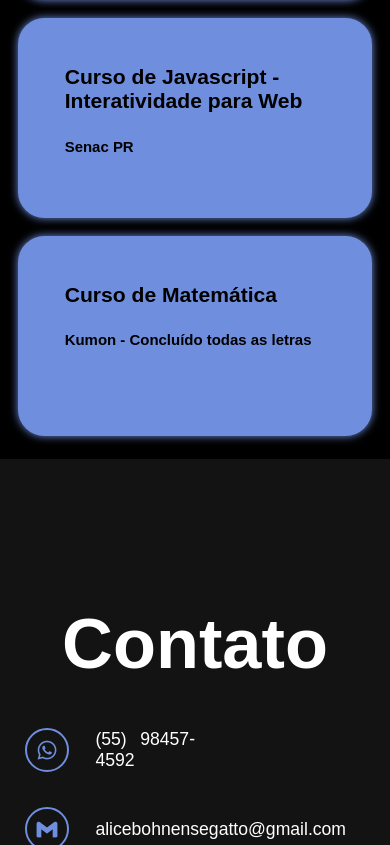
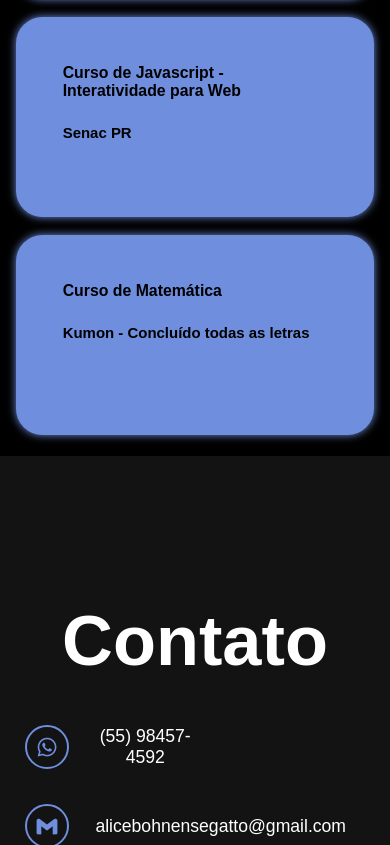
Before and after one commit to alicebsegatto/portfolio, a plain HTML site: page index.html in a window 390 px wide. Shown: the part 3180-4025 px from the top of the page. Drawn offline with nearby package versions, Linux system fonts and the light colour scheme; a script that the page names is missing.

Commit message:
Update style.css

```diff
--- a/style.css
+++ b/style.css
@@ -530,10 +530,13 @@
     .cursos h2{
         margin-bottom: 1rem;
     }
+    .curso-info h4{
+        font-size: 1.8rem;
+    }
     .cursos-container{
         grid-template-columns: repeat(1,1fr);
-        padding: 3px;
-        margin: 3px;
+        padding: 2px;
+        margin: 2px;
     }
     .contato-info {
         width: 50%;
@@ -543,7 +546,6 @@
         justify-content: flex-start;
     }
     .contato-item {
-        text-align: justify;
         margin-left: 10px;
     }
     .contato-item i{
@@ -558,6 +560,6 @@
         padding: 1rem 1%;
     }
     .footer a{
-        font-size: 17px;
+        font-size: 15px;
     }
 }
```
